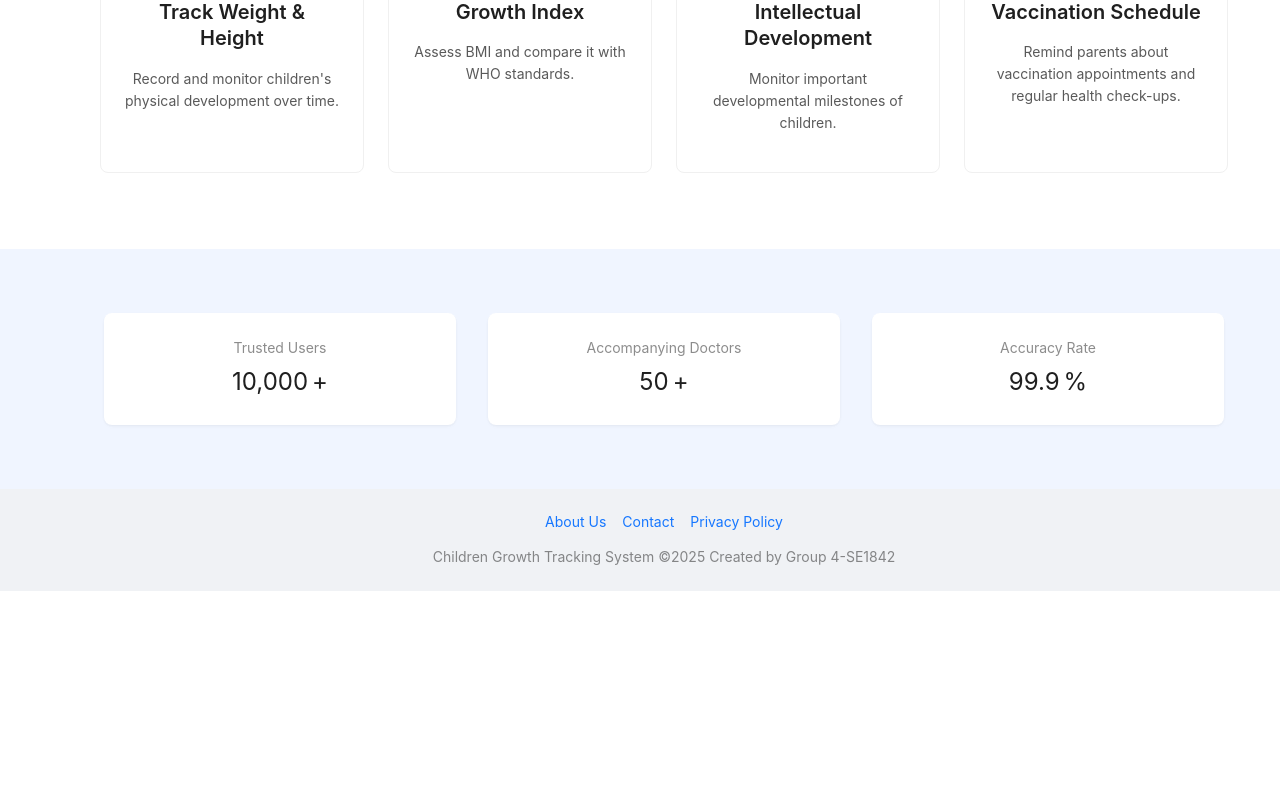
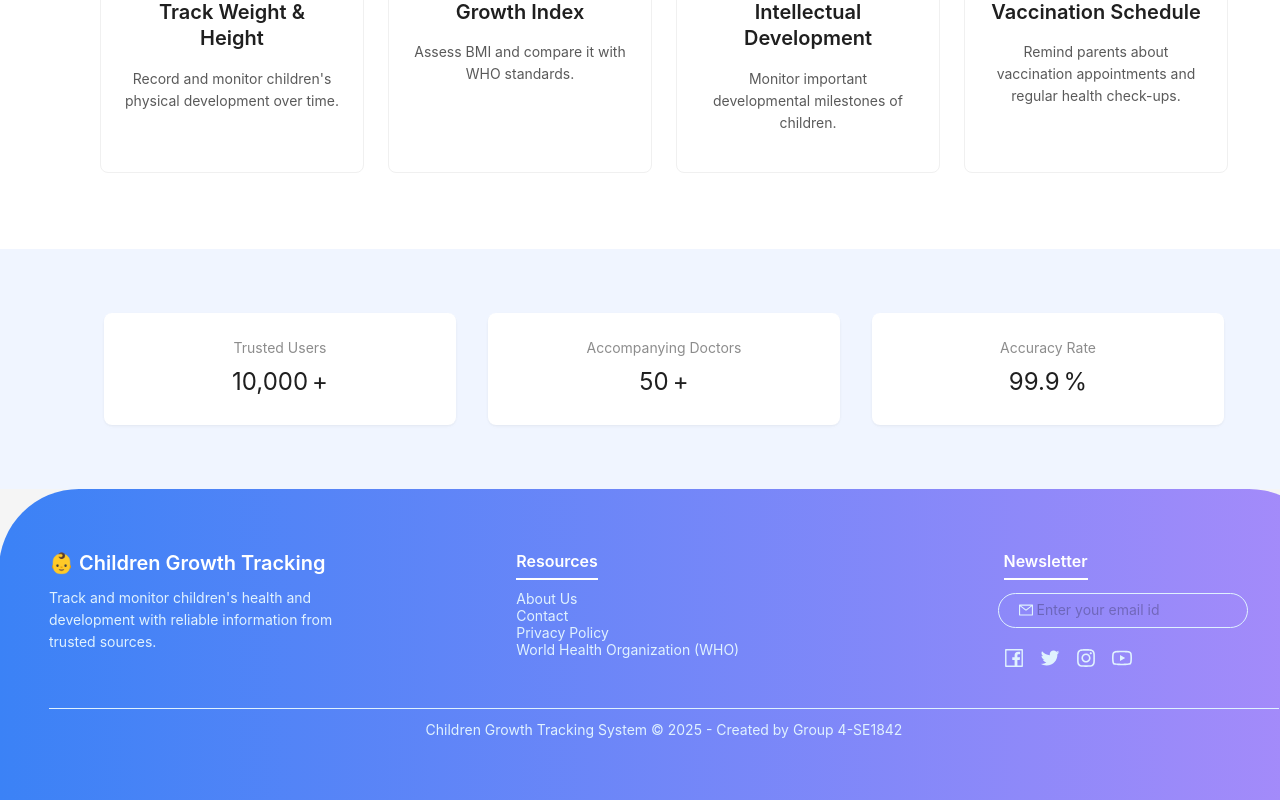
Before and after one commit to tykyfatkie/Spring2025SWP391_SE1842_Group4_FE, a React (Vite) app: page / in a window 1280 px wide. Shown: the part 770-1570 px from the top of the page. Before the commit the page ends 1361 px from the top, so only its background shows below. Built offline with nearby package versions, Linux system fonts and the light colour scheme.

Commit message:
Update Footer v1

```diff
--- a/src/Pages/ManageUserProfile/ManageUserProfilePage.tsx
+++ b/src/Pages/ManageUserProfile/ManageUserProfilePage.tsx
@@ -12,7 +12,7 @@ import {
 import axiosInstance from '../../utils/axiosInstance';
 import Header from '../../components/Header/Header';
 import Footer from '../../components/Footer/Footer';
-import Sidebar from '../../components/Sidebar/Sidebar';
+
 
 const { Content } = Layout;
 const { Title } = Typography;
--- a/src/components/Footer/Footer.tsx
+++ b/src/components/Footer/Footer.tsx
@@ -1,30 +1,86 @@
-import React from 'react';
-import { Layout, Typography, Row, Col } from 'antd';
+import { Layout, Row, Col, Typography, Space, Input } from 'antd';
+import { FacebookOutlined, TwitterOutlined, InstagramOutlined, YoutubeOutlined, MailOutlined } from '@ant-design/icons';
 import { Link } from 'react-router-dom';
 
+
 const { Footer } = Layout;
-const { Text } = Typography;
+const { Title, Text } = Typography;
 
-const AppFooter: React.FC = () => {
+const AppFooter = () => {
   return (
-    <Footer style={{ textAlign: 'center', backgroundColor: '#f0f2f5', padding: '24px 0' }}>
-      <Row justify="center" gutter={[16, 16]}>
-        <Col>
-          <Link to="/about">About Us</Link>
-        </Col>
-        <Col>
-          <Link to="/contact">Contact</Link>
-        </Col>
-        <Col>
-          <Link to="/privacy">Privacy Policy</Link>
-        </Col>
-      </Row>
-      <Row justify="center" style={{ marginTop: '16px' }}>
-        <Col>
-          <Text type="secondary">
-            Children Growth Tracking System ©{new Date().getFullYear()} Created by Group 4-SE1842
+    <Footer
+      style={{
+        background: 'linear-gradient(90deg, #3b82f6, #a78bfa)',
+        color: 'white',
+        padding: '60px 50px',
+        borderTopLeftRadius: '80px',
+        borderTopRightRadius: '80px',
+        position: 'relative',
+        overflow: 'hidden',
+      }}
+    >
+      <Row justify="space-between" gutter={[16, 16]}>
+        <Col xs={24} sm={12} md={6}>
+          <Title level={4} style={{ color: 'white' }}>👶 Children Growth Tracking</Title>
+          <Text style={{ color: '#e0f2fe' }}>
+            Track and monitor children's health and development with reliable information from trusted sources.
           </Text>
         </Col>
+
+        <Col xs={24} sm={12} md={6}>
+          <Title level={5} style={{ color: 'white', borderBottom: '2px solid white', display: 'inline-block', paddingBottom: '5px', marginBottom: '10px' }}>Resources</Title>
+            <div className="moving-box"></div>
+            <Link to="/about" style={{ color: '#e0f2fe', display: 'block' }}>About Us</Link>
+            <Link to="/contact" style={{ color: '#e0f2fe', display: 'block' }}>Contact</Link>
+            <Link to="/privacy" style={{ color: '#e0f2fe', display: 'block' }}>Privacy Policy</Link>
+            <a href="https://www.who.int/" target="_blank" rel="noopener noreferrer" style={{ color: '#e0f2fe', display: 'block' }}>World Health Organization (WHO)</a>
+
+        </Col>
+
+        <Col xs={24} sm={12} md={6}>
+  <Title
+    level={5}
+    style={{
+      color: 'white',
+      borderBottom: '2px solid white',
+      display: 'inline-block',
+      paddingBottom: '5px',
+      marginBottom: '30px',
+      maxWidth: '150px',
+      whiteSpace: 'nowrap',
+      overflow: 'hidden',
+      textOverflow: 'ellipsis',
+      lineHeight: '1.5', // Căn chỉnh chiều cao dòng
+      marginLeft: '20px',
+    }}
+  >
+    Newsletter
+  </Title>
+  <Input
+    placeholder="Enter your email id"
+    prefix={<MailOutlined style={{ color: '#e0f2fe' }} />}
+    style={{
+      borderRadius: '20px',
+      background: 'transparent',
+      border: '1px solid #e0f2fe',
+      color: 'white',
+      width: '250px', // Giảm chiều rộng
+      height: '35px', // Giảm chiều cao hơn
+      padding: '0 20px', // Điều chỉnh padding
+      marginLeft: '-90px',
+    }}
+  />
+  <Space size="middle" style={{ margin: '20px' }}>
+    <FacebookOutlined style={{ fontSize: '20px', color: '#e0f2fe' }} />
+    <TwitterOutlined style={{ fontSize: '20px', color: '#e0f2fe' }} />
+    <InstagramOutlined style={{ fontSize: '20px', color: '#e0f2fe' }} />
+    <YoutubeOutlined style={{ fontSize: '20px', color: '#e0f2fe' }} />
+  </Space>
+</Col>
+      </Row>
+
+      <Row justify="center" style={{ marginTop: '20px', borderTop: '1px solid #e0f2fe', paddingTop: '10px' }}>
+        <Text style={{ color: '#e0f2fe' }}>Children Growth Tracking System © {new Date().getFullYear()} - Created by Group 4-SE1842</Text>
       </Row>
     </Footer>
   );
```
